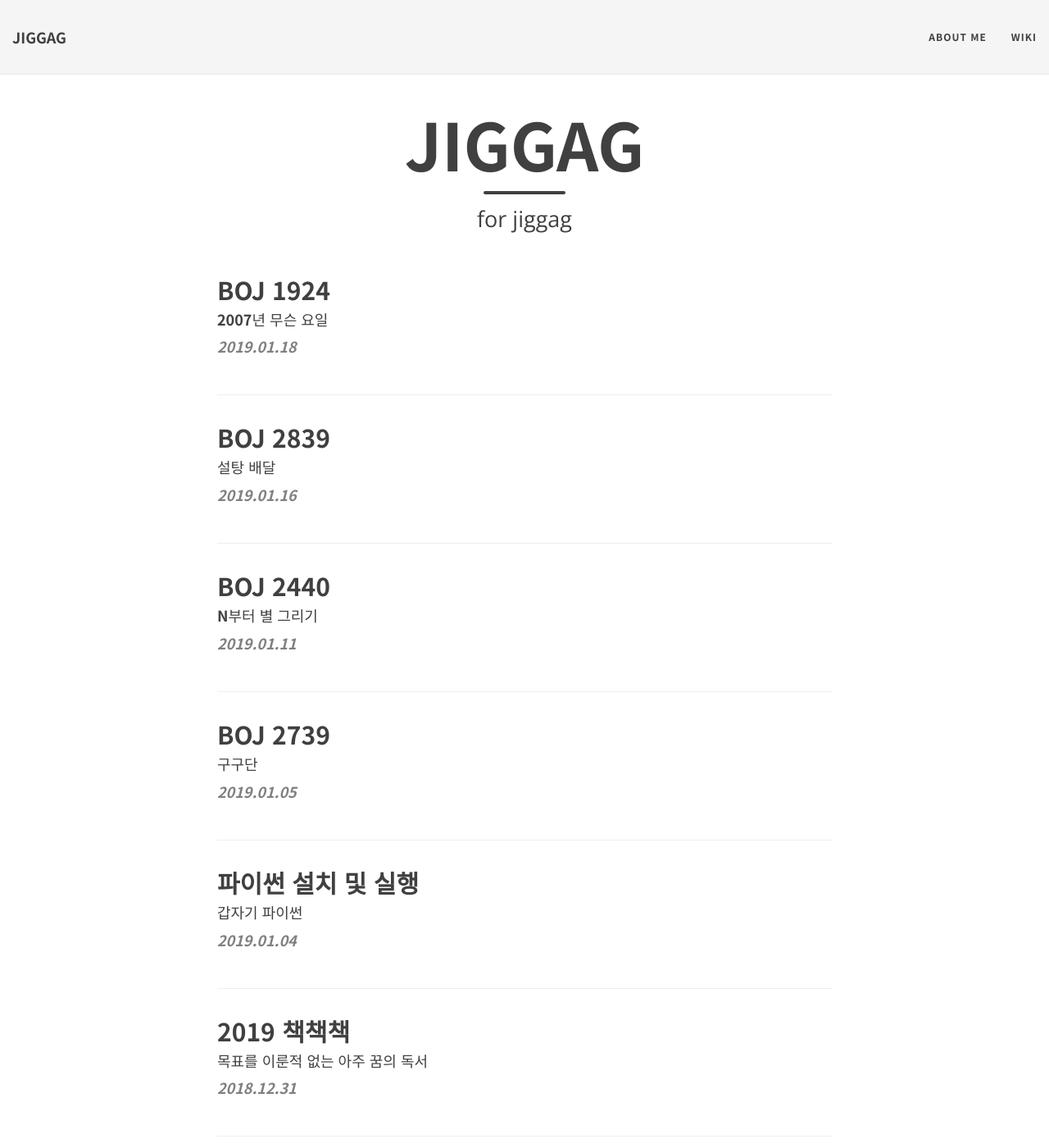
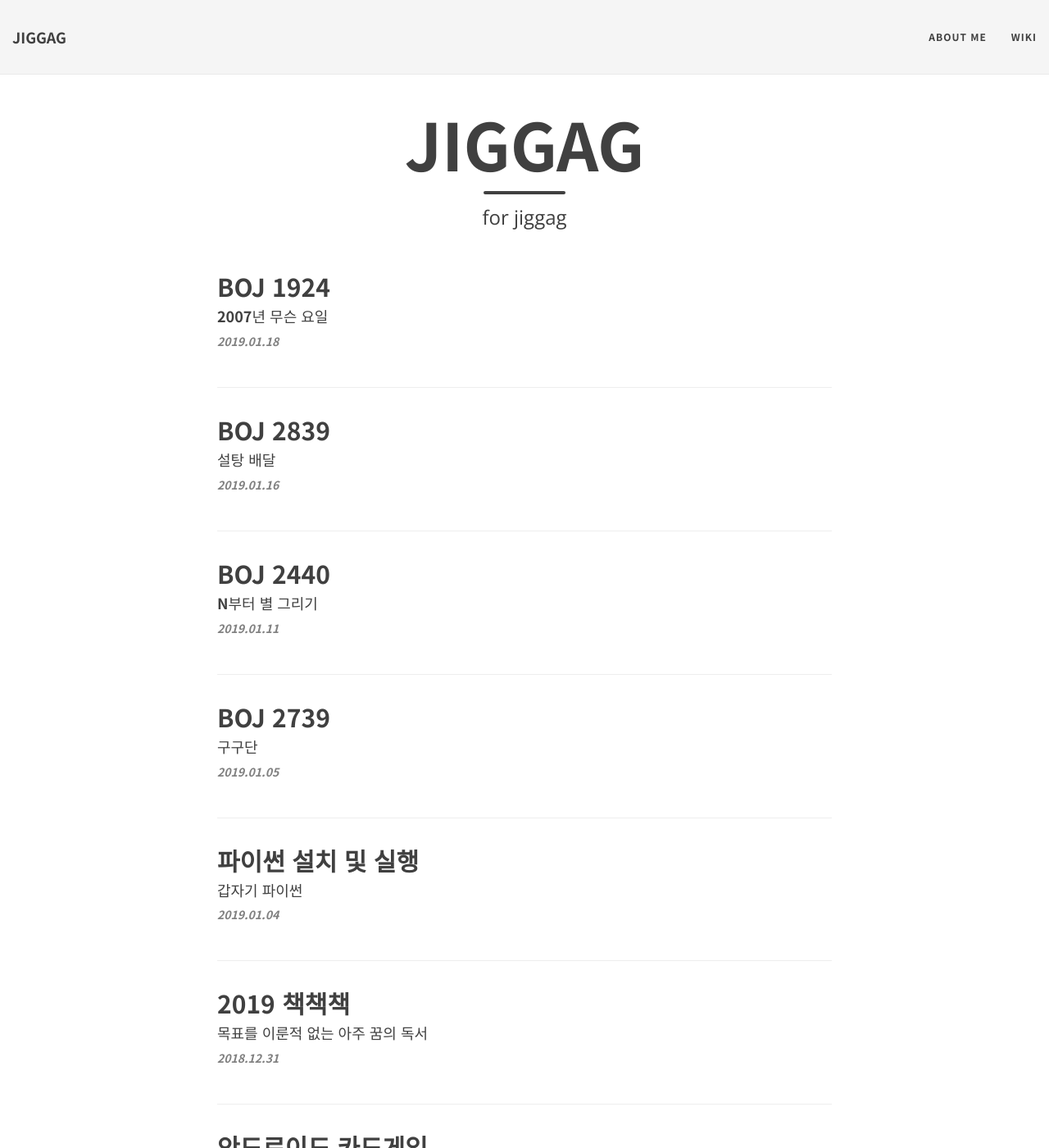
Before and after one commit to jiggag/jiggag.github.io, a Jekyll site: the page built from index.html, in a window 1280 px wide and 1400 px high. Shown: the whole window at 82% size. Built offline with Jekyll 4.4.1, drawn with Linux system fonts in a browser that asks for light colours; nearby versions of some CDN libraries; the list of posts is cut into pages by our own code.

Commit message:
Update main.css

```diff
--- a/css/main.css
+++ b/css/main.css
@@ -355,7 +355,7 @@ footer .theme-by {
 .post-preview .post-meta,
 .post-heading .post-meta {
   color: #808080;
-  font-size: 18px;
+  font-size: 14px;
   font-style: italic;
   margin: 0 0 10px;
 }
@@ -485,11 +485,11 @@ footer .theme-by {
 }
 .intro-header .post-heading h1 {
   margin-top: 0;
-  font-size: 35px;
+  font-size: 30px;
 }
 .intro-header .page-heading .page-subheading,
 .intro-header .post-heading .post-subheading {
-  font-size: 27px;
+  font-size: 24px;
   line-height: 1.1;
   display: block;
   font-family: 'Open Sans', 'Helvetica Neue', Helvetica, Arial, sans-serif;
```
